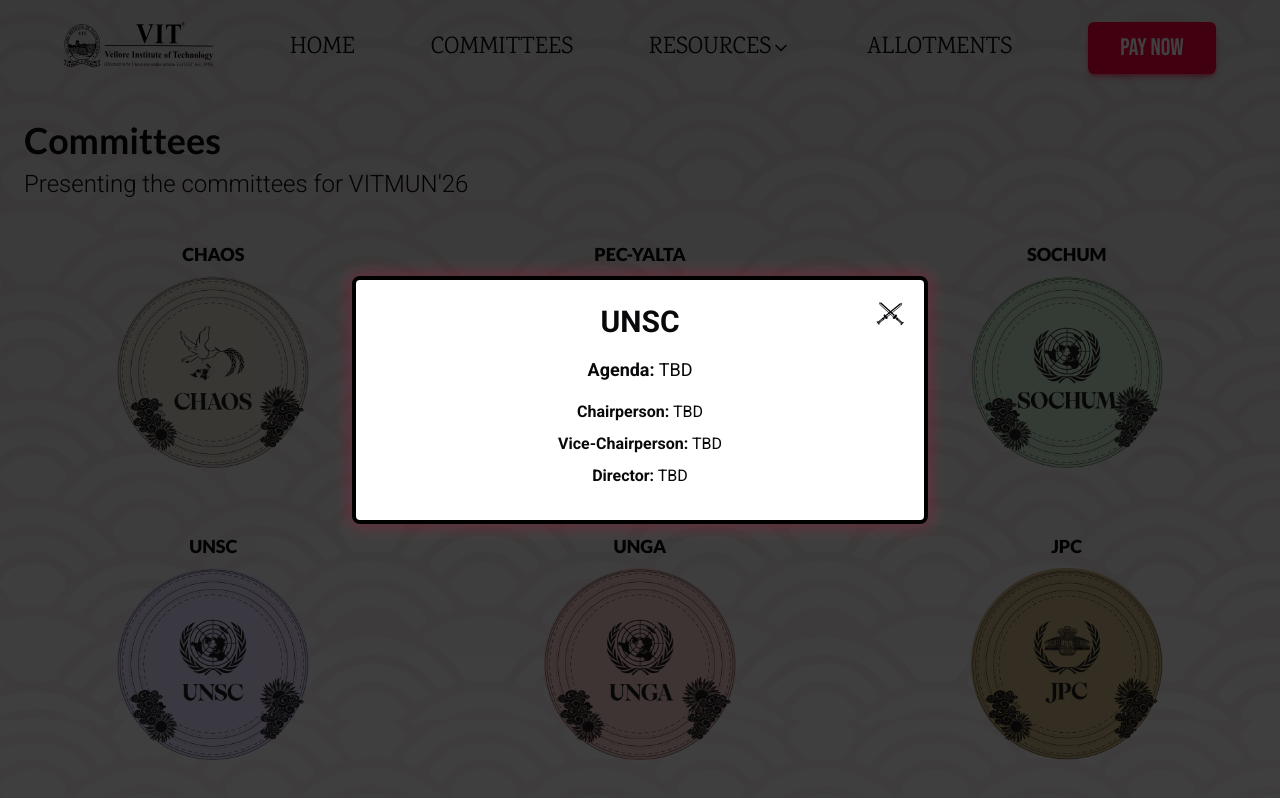
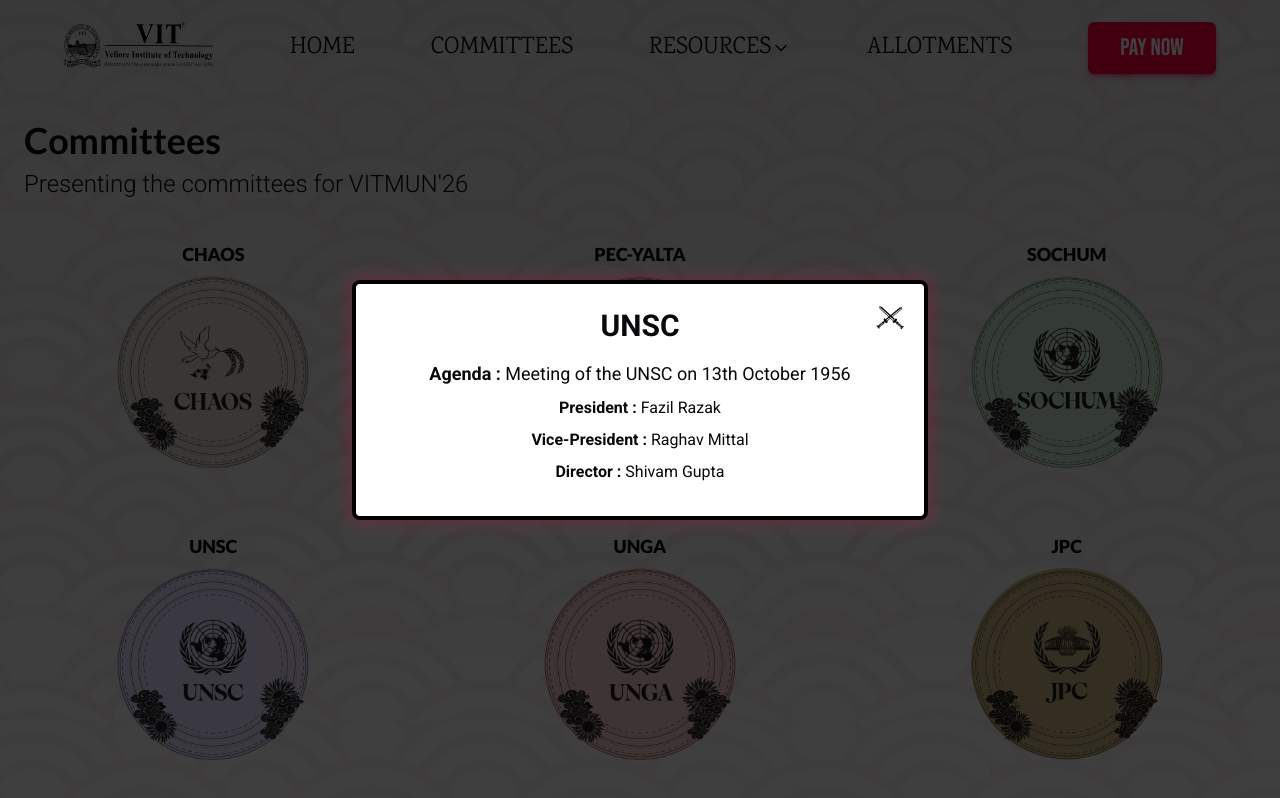
Before and after one commit to BharatwaleJain/VITMUN26, a Next.js app: page /committees in a window 1280 px wide. Both pictures are taken after a click on the element "UNSC". Built offline with nearby package versions, Linux system fonts and the light colour scheme.

Commit message:
fix: update committee info

```diff
--- a/src/app/admin/page.tsx
+++ b/src/app/admin/page.tsx
@@ -1112,7 +1112,7 @@
                         <h2 className={`${latoBold.className} text-2xl md:text-3xl mb-6`}>
                             Delegations
                             <span className="text-gray-400 text-lg ml-2">({delegations.length})</span>
-                            <Link href="/ext-del" target="_blank" className="ml-4 px-4 py-2 rounded-md text-sm font-medium bg-[#FF0040] text-white">
+                            <Link href="/ext-del" target="_blank" rel="noopener noreferrer" className="ml-4 px-4 py-2 rounded-md text-sm font-medium bg-[#FF0040] text-white">
                                 Add New
                             </Link>
                         </h2>
--- a/src/app/committees/page.tsx
+++ b/src/app/committees/page.tsx
@@ -17,22 +17,24 @@
 });
 type BoardPosition =
     | { Chairperson: string; "Vice-Chairperson": string; Director: string }
-    | { President: string; "Vice-President": string; Director: string }
-    | { Moderator: string; "Deputy Moderator": string; Scribe: string };
+    | { Chairperson: string; "Vice-Chairperson": string; Directors: string }
+    | { "Co-Chairpersons": string; Director: string }
+    | { "Co-Chairpersons": string; Scribe: string }
+    | { President: string; "Vice-President": string; Director: string };
 interface Committee {
     name: string;
     imageWhite: string;
     imageBlack: string;
-    data: string;
+    date: string;
     agenda: string;
     board: BoardPosition;
 }
 const committees: Committee[] = rawCommittees as Committee[];
 const CommitteesPage = () => {
     const [selectedCommittee, setSelectedCommittee] = useState<{
-        data: string; name: string, agenda: string, board: { [key: string]: string }
+        date: string; name: string, agenda: string, board: { [key: string]: string }
     } | null>(null);
-    const handleCommitteeClick = (committee: { name: string, agenda: string, data: string, board: { [key: string]: string } }) => {
+    const handleCommitteeClick = (committee: { name: string, agenda: string, date: string, board: { [key: string]: string } }) => {
         setSelectedCommittee(committee);
     };
     const closeModal = () => {
@@ -58,7 +60,7 @@
                             onClick={() => handleCommitteeClick({
                                 name: committee.name,
                                 agenda: committee.agenda,
-                                data: committee.data,
+                                date: committee.date,
                                 board: committee.board
                             })}
                             isSelected={selectedCommittee?.name === committee.name}
@@ -80,12 +82,17 @@
                                 <Image src="/cross.svg" alt="Close" width={36} height={36} />
                             </button>
                             <h2 className="text-3xl font-bold mb-4">{selectedCommittee.name}</h2>
-                            <p className="text-lg mb-4">
-                                <strong>Agenda:</strong> {selectedCommittee.agenda}
+                            <p className="text-lg mb-2 whitespace-pre-line">
+                                <strong>Agenda :</strong> {selectedCommittee.agenda}
                             </p>
+                            {selectedCommittee?.date && (
+                                <p className="mb-2">
+                                    <strong>Freeze Date :</strong> {selectedCommittee.date}
+                                </p>
+                            )}
                             {Object.entries(selectedCommittee.board).map(([position, person]) => (
                                 <p key={position} className="mb-2">
-                                    <strong>{position}:</strong> {person}
+                                    <strong>{position} :</strong> {person}
                                 </p>
                             ))}
                         </div>
--- a/src/components/custom/needHelp.tsx
+++ b/src/components/custom/needHelp.tsx
@@ -33,6 +33,7 @@
                                     <a
                                         href="https://www.instagram.com/vitmunsoc?igsh=dDF6bWVoOGxmdW5i"
                                         target="_blank"
+                                        rel="noopener noreferrer"
                                     >
                                         Instagram
                                     </a>
@@ -40,6 +41,7 @@
                                     <a
                                         href="https://www.linkedin.com/company/munsocvit/"
                                         target="_blank"
+                                        rel="noopener noreferrer"
                                     >
                                         LinkedIn
                                     </a>
@@ -50,11 +52,12 @@
                                     <a
                                         href="mailto:help.delegateaffairs@gmail.com"
                                         target="_blank"
+                                        rel="noopener noreferrer"
                                     >
                                         Email
                                     </a>
-                                    .
                                 </span>
+                                .
                             </motion.div>
                             <motion.div
                                 className={`mb-4 md:mb-8 leading-6 md:leading-relaxed ${latoThin.className}`}
--- a/src/data/committtee.json
+++ b/src/data/committtee.json
@@ -3,72 +3,69 @@
         "name": "CHAOS",
         "imageWhite": "/committee/chaos.png",
         "imageBlack": "/committee/chaos2.png",
-    "data": "TBD",
-    "agenda": "TBD",
+        "date": "",
+        "agenda": "1956",
         "board": {
-      "Chairperson": "TBD",
-      "Vice-Chairperson": "TBD",
-      "Director": "TBD"
+            "Chairperson": "Ayush R",
+            "Vice-Chairperson": "Raghav Subramaniam",
+            "Directors": "Rithi Kandasamy and Swaraj Rane"
         }
     },
     {
         "name": "PEC-YALTA",
         "imageWhite": "/committee/pec-yalta.png",
         "imageBlack": "/committee/pec-yalta2.png",
-    "data": "TBD",
-    "agenda": "TBD",
+        "date": "5th February 1945",
+        "agenda": "Addressing the post war geographic, economic, social and political division of territories following the Second World War",
         "board": {
-      "Chairperson": "TBD",
-      "Vice-Chairperson": "TBD",
-      "Director": "TBD"
+            "Co-Chairpersons": "Gowtham Srinivas and Kathiyayini Sivakumar",
+            "Director": "Anushri Murali"
         }
     },
     {
         "name": "SOCHUM",
         "imageWhite": "/committee/sochum.png",
         "imageBlack": "/committee/sochum2.png",
-    "data": "TBD",
-    "agenda": "TBD",
+        "date": "11th November 2024",
+        "agenda": "Countering the use of information and communications technologies for criminal purposes",
         "board": {
-      "Chairperson": "TBD",
-      "Vice-Chairperson": "TBD",
-      "Director": "TBD"
+            "Co-Chairpersons": "Sashank Srinivas and Siddharth Bandam",
+            "Director": "Parnika Prakash"
         }
     },
     {
         "name": "UNSC",
         "imageWhite": "/committee/unsc.png",
         "imageBlack": "/committee/unsc2.png",
-    "data": "TBD",
-    "agenda": "TBD",
+        "date": "",
+        "agenda": "Meeting of the UNSC on 13th October 1956",
         "board": {
-      "Chairperson": "TBD",
-      "Vice-Chairperson": "TBD",
-      "Director": "TBD"
+            "President": "Fazil Razak",
+            "Vice-President": "Raghav Mittal",
+            "Director": "Shivam Gupta"
         }
     },
     {
         "name": "UNGA",
         "imageWhite": "/committee/unga.png",
         "imageBlack": "/committee/unga2.png",
-    "data": "TBD",
-    "agenda": "TBD",
+        "date": "",
+        "agenda": "1. Sovereignty and the Burden of Obligation\n2. The Ontology of Statehood",
         "board": {
-      "Chairperson": "TBD",
-      "Vice-Chairperson": "TBD",
-      "Director": "TBD"
+            "Chairperson": "Aritra Karak",
+            "Vice-Chairperson": "Avyukt Harsh Agrawal",
+            "Director": "Sairam Dhal"
         }
     },
     {
         "name": "JPC",
         "imageWhite": "/committee/jpc.png",
         "imageBlack": "/committee/jpc2.png",
-    "data": "TBD",
+        "date": "",
         "agenda": "TBD",
         "board": {
-      "Chairperson": "TBD",
-      "Vice-Chairperson": "TBD",
-      "Director": "TBD"
+            "Co-Chairpersons": "Aaron Mirza and Ravi Vatsan",
+            "Scribe": "Aayan Mohanty"
         }
     }
 ]
```
Also changed, not shown: src/pages/navbar.tsx (+5 -3 lines), 1 other file (tests, documents, lock files or other folders). Lines whose indentation alone changed are shown as unchanged.
